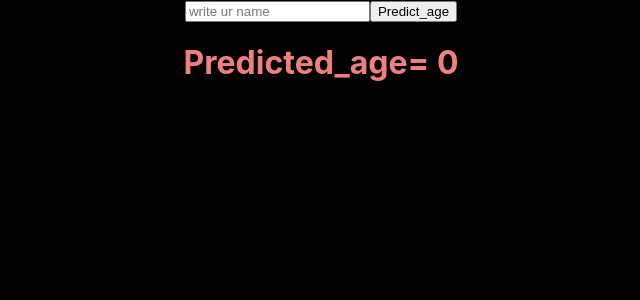
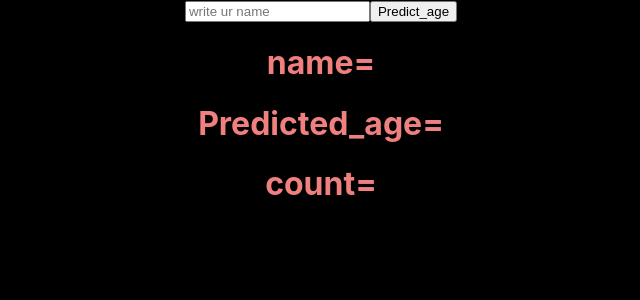
Before and after one commit to Kishlay-notabot/react-dev, a React (Create React App) app in the folder apifl/: page / in a window 1280 px wide. Shown: the top 300 px of the page, without its empty margins (319-959 px from the left). Built offline with nearby package versions, Linux system fonts and the light colour scheme.

Commit message:
fetch multiple data from object like name etc.

```diff
--- a/apifl/src/App.js
+++ b/apifl/src/App.js
@@ -5,18 +5,21 @@ import { useEffect, useState } from 'react';
 
 function App() {
   console.log('rendered')
-  const [predAge, setpredAge] = useState(0);
+  const [predAge, setpredAge] = useState(null);
   const [name,setName] = useState("")
   const fetchD= () => {
     Axios.get(`https://api.agify.io/?name=${name}`).then((res) =>
-    {setpredAge(res.data.age)});
+    {setpredAge(res.data)});
 // 2:47:39
   }
   return(
   <div className='App'>
     <input placeholder='write ur name' onChange={(event) =>{setName(event.target.value)}}/>
     <button onClick={fetchD}>Predict_age</button>
-    <h1> Predicted_age= {predAge}</h1>
+    <h1>name= {predAge?.name}</h1>
+    <h1> Predicted_age= {predAge?.age}</h1>
+    <h1> count= {predAge?.count}</h1>
+
   </div>
   )
 }
```
